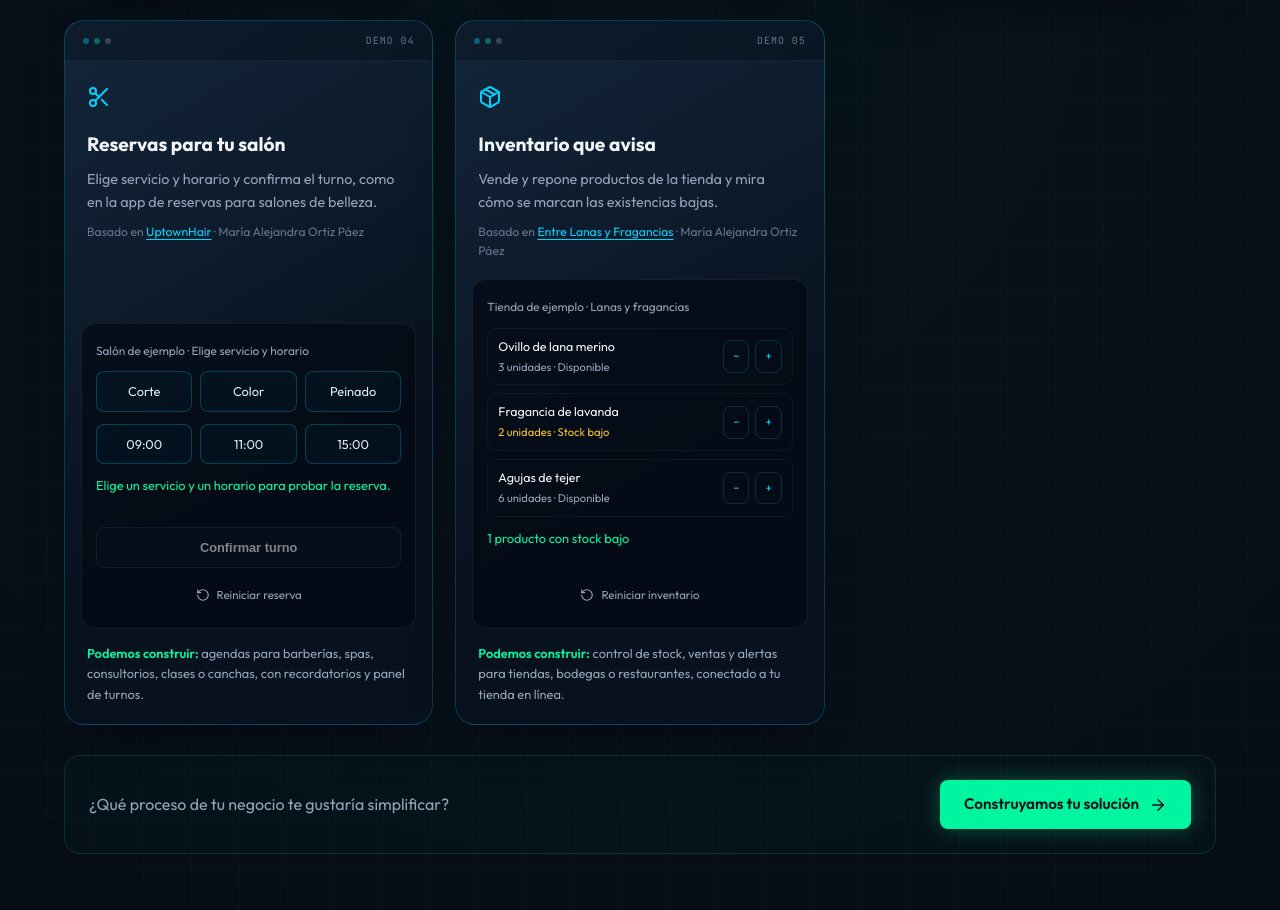
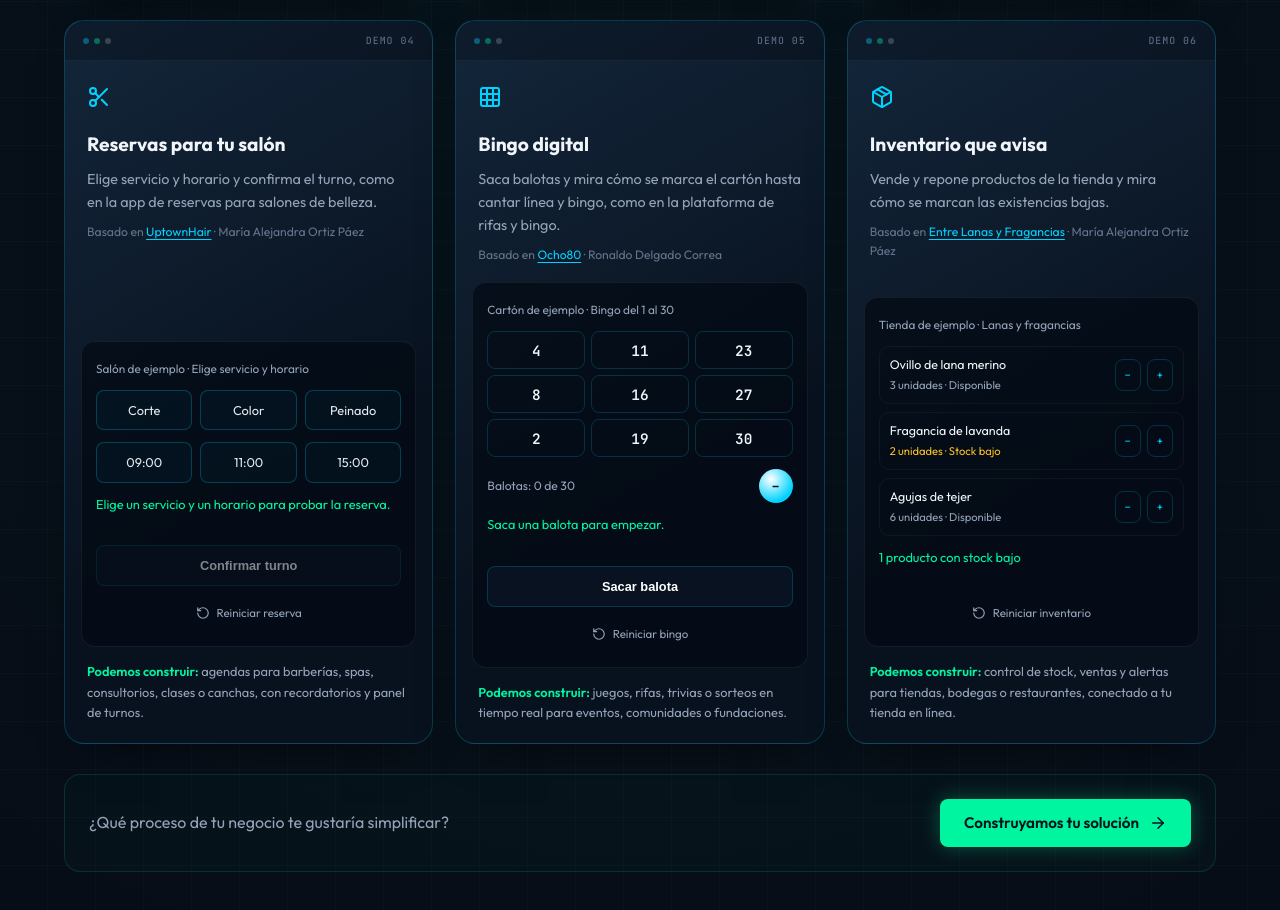
Before and after one commit to Maleja-Ortiz12/TreesSide-Developers, a Next.js app: page / in a window 1280 px wide. Shown: the part 2110-3020 px from the top of the page. Built offline with nearby package versions, Linux system fonts and the light colour scheme.

Commit message:
feat(home): add Ocho80 bingo demo and complete the six project demos

```diff
--- a/src/components/HomeDemos.tsx
+++ b/src/components/HomeDemos.tsx
@@ -1,12 +1,13 @@
 import type { ComponentType } from 'react';
 import Link from 'next/link';
-import { Scissors, Package, UtensilsCrossed, Radio, Boxes, ArrowRight, type LucideIcon } from 'lucide-react';
+import { Scissors, Package, UtensilsCrossed, Radio, Boxes, Grid3x3, ArrowRight, type LucideIcon } from 'lucide-react';
 import { FEATURED_PROJECTS } from '@/data/content';
 import { BookingDemo } from './demos/BookingDemo';
 import { InventoryDemo } from './demos/InventoryDemo';
 import { MenuQuoteDemo } from './demos/MenuQuoteDemo';
 import { RadioDemo } from './demos/RadioDemo';
 import { LoadCalculatorDemo } from './demos/LoadCalculatorDemo';
+import { BingoDemo } from './demos/BingoDemo';
 import styles from './HomeDemos.module.css';
 
 interface DemoCard {
@@ -39,6 +40,11 @@ const DEMOS: DemoCard[] = [
     project: 'UptownHair', title: 'Reservas para tu salón', icon: Scissors, Demo: BookingDemo,
     description: 'Elige servicio y horario y confirma el turno, como en la app de reservas para salones de belleza.',
     canBuild: 'agendas para barberías, spas, consultorios, clases o canchas, con recordatorios y panel de turnos.',
+  },
+  {
+    project: 'Ocho80', title: 'Bingo digital', icon: Grid3x3, Demo: BingoDemo,
+    description: 'Saca balotas y mira cómo se marca el cartón hasta cantar línea y bingo, como en la plataforma de rifas y bingo.',
+    canBuild: 'juegos, rifas, trivias o sorteos en tiempo real para eventos, comunidades o fundaciones.',
   },
   {
     project: 'Entre Lanas y Fragancias', title: 'Inventario que avisa', icon: Package, Demo: InventoryDemo,
--- /dev/null
+++ b/src/components/demos/BingoDemo.tsx
@@ -0,0 +1,58 @@
+'use client';
+
+import { useState } from 'react';
+import { RotateCcw } from 'lucide-react';
+import styles from './demos.module.css';
+
+const CARD = [
+  [4, 11, 23],
+  [8, 16, 27],
+  [2, 19, 30],
+];
+// Fixed draw order for 1-30 so every visitor sees the same game.
+const DRAW_ORDER = [16, 5, 11, 21, 19, 14, 4, 26, 23, 1, 8, 13, 27, 6, 2, 28, 30, 3, 7, 9, 10, 12, 15, 17, 18, 20, 22, 24, 25, 29];
+const LINES = [
+  ...CARD,
+  ...CARD.map((_, column) => CARD.map(row => row[column])),
+  CARD.map((row, index) => row[index]),
+  CARD.map((row, index) => row[row.length - 1 - index]),
+];
+
+export function BingoDemo() {
+  const [drawn, setDrawn] = useState(0);
+  const balls = DRAW_ORDER.slice(0, drawn);
+  const isMarked = (number: number) => balls.includes(number);
+  const line = LINES.some(numbers => numbers.every(isMarked));
+  const bingo = CARD.every(row => row.every(isMarked));
+  const last = balls[balls.length - 1];
+  return (
+    <div className={styles.simulator}>
+      <p className={styles.label}>Cartón de ejemplo · Bingo del 1 al 30</p>
+      <div className={styles.bingoCard} role="grid" aria-label="Cartón de bingo">
+        {CARD.map(row => (
+          <div role="row" key={row.join('-')}>
+            {row.map(number => (
+              <span role="gridcell" key={number} data-marked={isMarked(number)} aria-label={`${number}${isMarked(number) ? ', marcado' : ''}`}>{number}</span>
+            ))}
+          </div>
+        ))}
+      </div>
+      <p className={styles.ballInfo}>
+        <span>{`Balotas: ${drawn} de ${DRAW_ORDER.length}`}</span>
+        <strong className={styles.ball} aria-hidden="true">{last ?? '–'}</strong>
+      </p>
+      <p className={styles.status} role="status">
+        {bingo ? `¡Bingo! Cartón completo con ${drawn} balotas.`
+          : line ? `¡Línea! Salió el ${last}; sigue jugando por el cartón completo.`
+          : last ? `Salió el ${last}.` : 'Saca una balota para empezar.'}
+      </p>
+      <button type="button" className="btn btn-secondary" disabled={bingo || drawn === DRAW_ORDER.length}
+        onClick={() => setDrawn(count => Math.min(count + 1, DRAW_ORDER.length))}>
+        Sacar balota
+      </button>
+      <button type="button" className={styles.reset} onClick={() => setDrawn(0)}>
+        <RotateCcw size={14} aria-hidden="true" />Reiniciar bingo
+      </button>
+    </div>
+  );
+}
--- a/src/components/demos/demos.module.css
+++ b/src/components/demos/demos.module.css
@@ -33,3 +33,10 @@
 .layer { width: 100%; max-height: 150px; }
 .pallet { fill: #a0784818; stroke: #a0784880; stroke-width: .8; }
 .box { fill: #00d2ff22; stroke: var(--primary-cyan); stroke-width: .6; }
+.bingoCard { display: grid; gap: 6px; }
+.bingoCard > div { display: grid; grid-template-columns: repeat(3, 1fr); gap: 6px; }
+.bingoCard span { display: grid; place-items: center; height: 38px; border: 1px solid #00d2ff30; border-radius: 8px; color: var(--text-main); font: 600 .9rem 'JetBrains Mono', monospace; transition: background 200ms ease, border-color 200ms ease; }
+.bingoCard span[data-marked='true'] { background: #00f5a020; border-color: var(--primary-green); color: var(--primary-green); }
+.ballInfo { display: flex; align-items: center; justify-content: space-between; color: var(--text-muted); font-size: .76rem; }
+.ball { display: grid; place-items: center; width: 34px; height: 34px; border-radius: 50%; background: radial-gradient(circle at 35% 30%, #fff, #00d2ff 70%); color: #04101c; font: 700 .85rem 'JetBrains Mono', monospace; }
+@media (prefers-reduced-motion: reduce) { .bingoCard span { transition: none; } }
```
Also changed, not shown: 1 other file (tests, documents, lock files or other folders).
